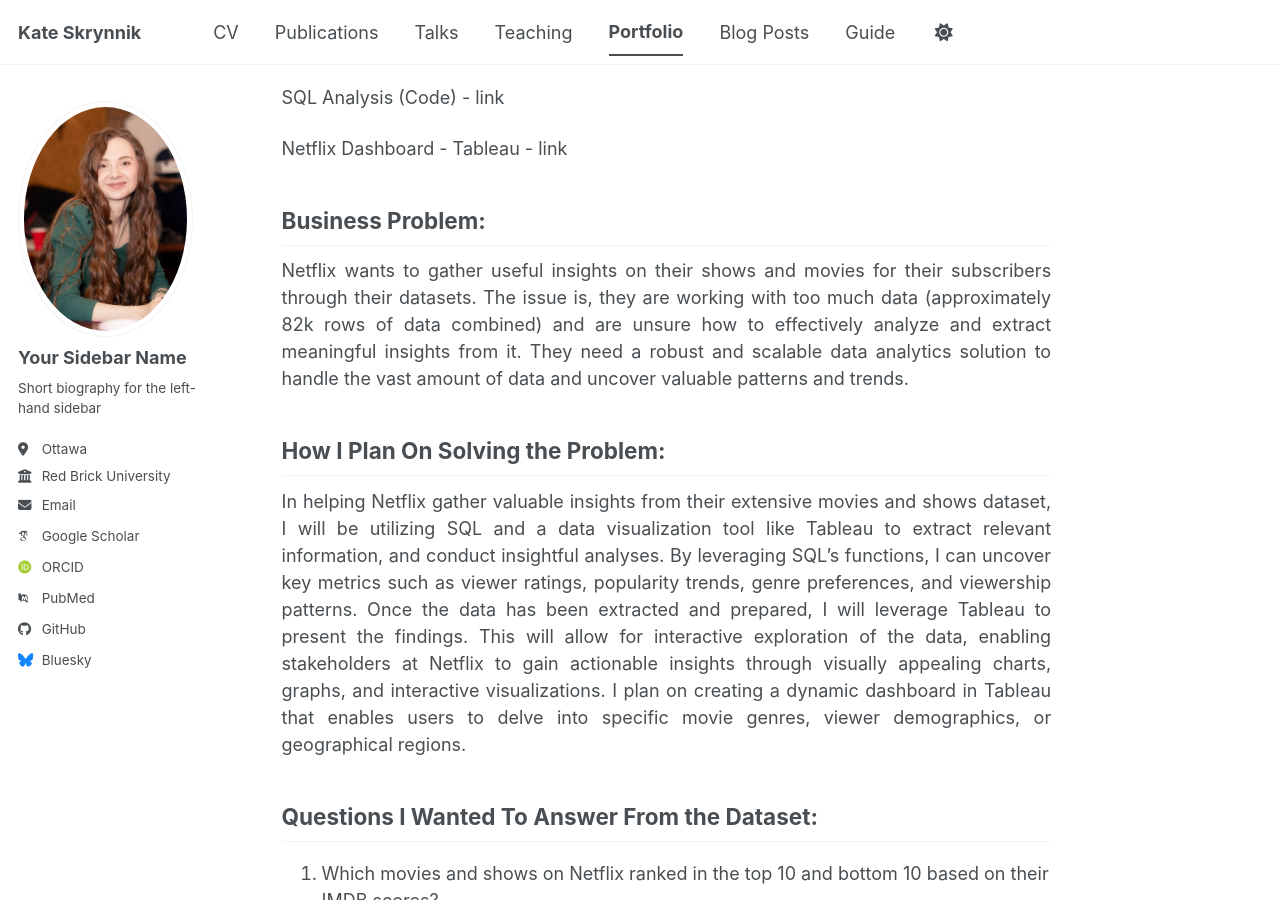
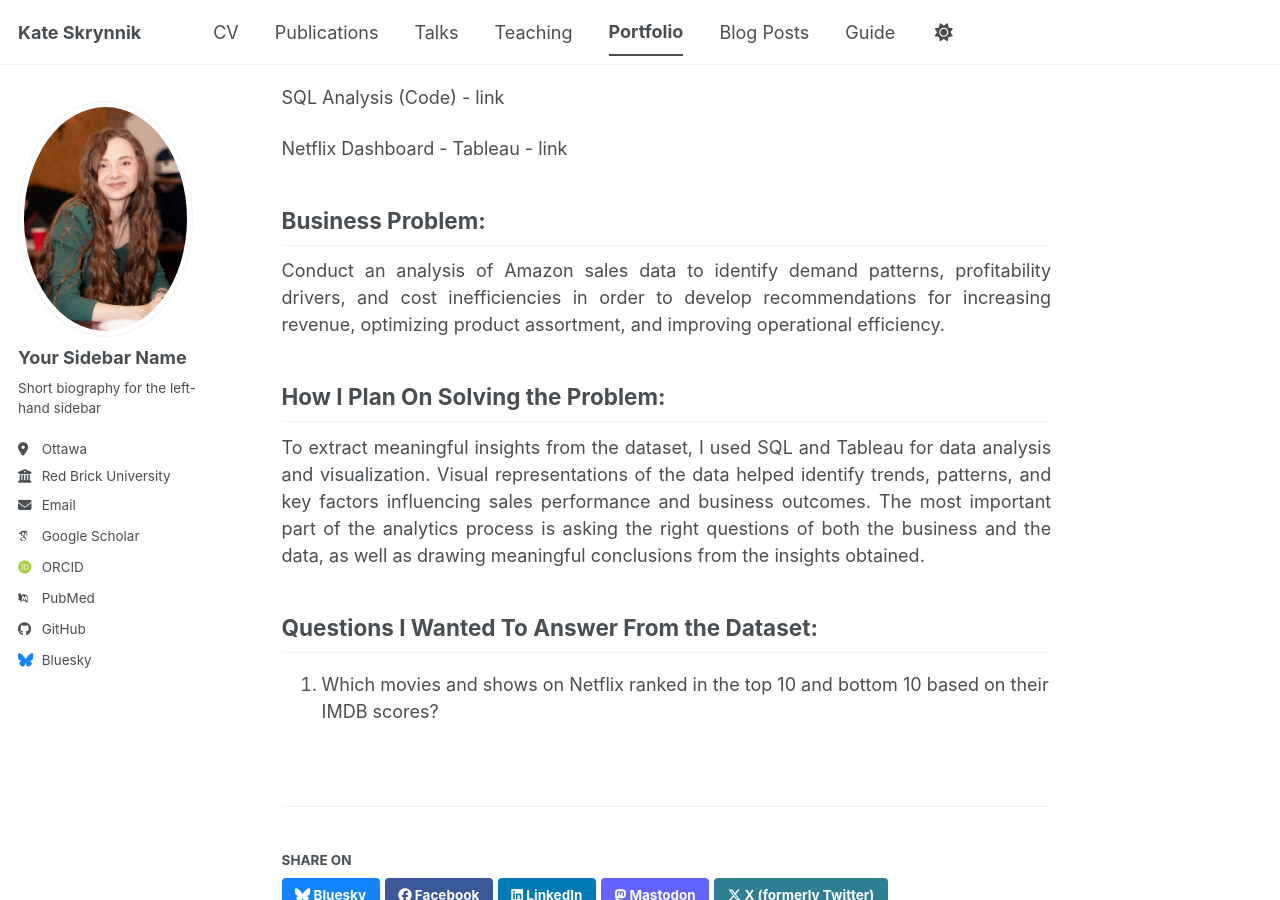
Before and after one commit to katevision/KateS, a Jekyll site: the page built from _portfolio/portfolio-2.md, in a window 1280 px wide and 900 px high, scrolled down 214 px. Built offline with Jekyll 4.4.1, drawn with Linux system fonts in a browser that asks for light colours; some web fonts are replaced; a script bundle is joined from its source files by our own code; library files that are not in the unit come from our copies.

Commit message:
portfolio-2.md

```diff
--- a/_portfolio/portfolio-2.md
+++ b/_portfolio/portfolio-2.md
@@ -21,11 +21,11 @@
 
 ## Business Problem:
 
-Netflix wants to gather useful insights on their shows and movies for their subscribers through their datasets. The issue is, they are working with too much data (approximately 82k rows of data combined) and are unsure how to effectively analyze and extract meaningful insights from it. They need a robust and scalable data analytics solution to handle the vast amount of data and uncover valuable patterns and trends.
+Conduct an analysis of Amazon sales data to identify demand patterns, profitability drivers, and cost inefficiencies in order to develop recommendations for increasing revenue, optimizing product assortment, and improving operational efficiency.
 
 ## How I Plan On Solving the Problem:
 
-In helping Netflix gather valuable insights from their extensive movies and shows dataset, I will be utilizing SQL and a data visualization tool like Tableau to extract relevant information, and conduct insightful analyses. By leveraging SQL's functions, I can uncover key metrics such as viewer ratings, popularity trends, genre preferences, and viewership patterns. Once the data has been extracted and prepared, I will leverage Tableau to present the findings. This will allow for interactive exploration of the data, enabling stakeholders at Netflix to gain actionable insights through visually appealing charts, graphs, and interactive visualizations. I plan on creating a dynamic dashboard in Tableau that enables users to delve into specific movie genres, viewer demographics, or geographical regions.
+To extract meaningful insights from the dataset, I used SQL and Tableau for data analysis and visualization. Visual representations of the data helped identify trends, patterns, and key factors influencing sales performance and business outcomes. The most important part of the analytics process is asking the right questions of both the business and the data, as well as drawing meaningful conclusions from the insights obtained.
 
 ## Questions I Wanted To Answer From the Dataset:
 
```
